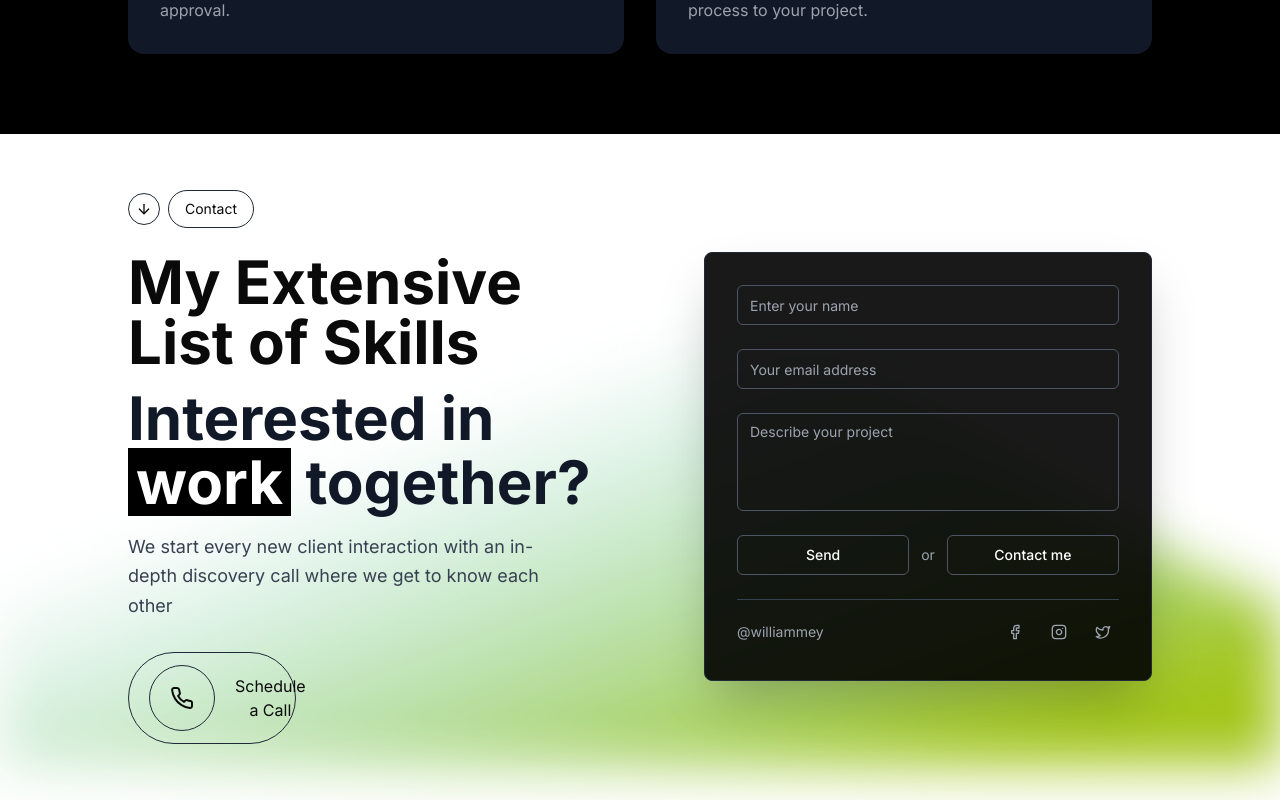
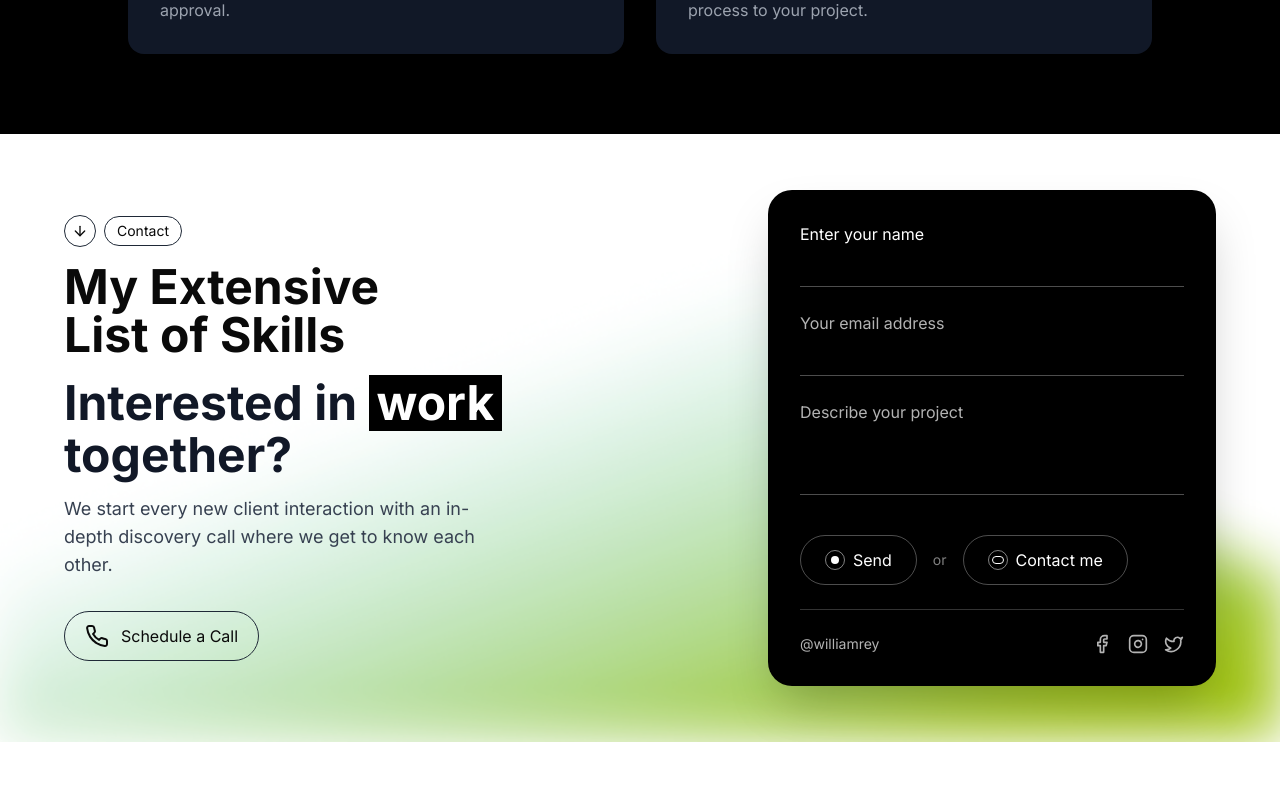
Before and after one commit to Moniruzzaman2525/Develop-Me, a Next.js app: page / in a window 1280 px wide. Shown: the part 2894-3694 px from the top of the page. After the commit the page ends 3636 px from the top, so only its background shows below. Built offline with nearby package versions, Linux system fonts and the light colour scheme.

Commit message:
done contact section

```diff
--- a/components/sections/contact-section.tsx
+++ b/components/sections/contact-section.tsx
@@ -4,9 +4,6 @@ import type React from "react"
 import { useState } from "react"
 import Image from "next/image"
 import { Button } from "@/components/ui/button"
-import { Input } from "@/components/ui/input"
-import { Textarea } from "@/components/ui/textarea"
-import { Card } from "@/components/ui/card"
 import { Moon, Sun, Phone, Facebook, Instagram, Twitter, ArrowDown } from "lucide-react"
 
 const ContactSection = () => {
@@ -27,12 +24,10 @@ const ContactSection = () => {
     const handleSubmit = (e: React.FormEvent) => {
         e.preventDefault()
         console.log("Form submitted:", formData)
-        // Handle form submission here
     }
 
     const handleContactMe = () => {
         console.log("Contact me clicked")
-        // Handle contact action here
     }
 
     return (
@@ -62,25 +57,25 @@ const ContactSection = () => {
             </div>
 
             <div className="relative z-20 min-h-[60vh]">
-                <div className="max-w-full mx-auto md:px-32 md:py-14">
-                    <div className="grid lg:grid-cols-2 gap-8 lg:gap-16 items-center ">
-                        <div className="space-y-6 lg:space-y-8">
+                <div className="max-w-full mx-auto px-4 sm:px-8 md:px-16 py-10 md:py-14">
+                    <div className="grid grid-cols-1 lg:grid-cols-2 gap-10 items-center">
+                        <div className="space-y-8">
                             <div className="space-y-4">
                                 <div className="animate-fade-in">
-                                    <div className="flex items-center gap-2 mb-6">
+                                    <div className="flex items-center gap-2 mb-4">
                                         <div className="w-8 h-8 rounded-full border border-gray-800 dark:border-gray-700 flex items-center justify-center">
                                             <ArrowDown className="w-4 h-4" />
                                         </div>
-                                        <span className="text-sm border rounded-full border-gray-800 dark:border-gray-700 px-4 py-2">Contact</span>
+                                        <span className="text-sm border rounded-full border-gray-800 dark:border-gray-700 px-3 py-1">Contact</span>
                                     </div>
-                                    <h2 className="text-4xl md:text-6xl font-bold leading-tight">
+                                    <h2 className="text-3xl md:text-5xl font-bold leading-tight">
                                         My Extensive
                                         <br />
                                         List of Skills
                                     </h2>
                                 </div>
 
-                                <h1 className="text-4xl lg:text-6xl font-bold text-gray-900 dark:text-white leading-tight">
+                                <h1 className="text-3xl md:text-5xl font-bold text-gray-900 dark:text-white leading-tight">
                                     Interested in{" "}
                                     <span className="bg-black dark:bg-white text-white dark:text-black px-2 py-1 inline-block transition-colors duration-300">
                                         work
@@ -88,105 +83,109 @@ const ContactSection = () => {
                                     together?
                                 </h1>
 
-                                <p className="text-lg text-gray-700 dark:text-gray-300 max-w-md leading-relaxed">
-                                    We start every new client interaction with an in-depth discovery call where we get to know each other
+                                <p className="text-base md:text-lg text-gray-700 dark:text-gray-300 max-w-md leading-relaxed">
+                                    We start every new client interaction with an in-depth discovery call where we get to know each other.
                                 </p>
                             </div>
 
-                            <div className="transition-all w-[35%] border px-5 border-gray-800 dark:border-gray-700 py-3 gap-5 rounded-full flex items-center duration-200">
-                                <div className="flex items-center border px-5 border-gray-800 dark:border-gray-700 py-5 justify-center rounded-full">
+                            <div className="flex flex-col sm:flex-row items-start sm:items-center gap-4 sm:gap-6 mt-6">
+                                <div className="flex items-center border px-5 py-3 border-gray-800 dark:border-gray-700 rounded-full gap-3 w-full sm:w-auto">
                                     <Phone className="w-6 h-6" />
-                                </div>
-                                <button
-                                >
+                                    <button>
                                         Schedule a Call
                                     </button>
                                 </div>
                             </div>
-                        <div className="flex justify-center lg:justify-end">
-                            <Card className="w-full max-w-md bg-black/90 dark:bg-gray-900/95 backdrop-blur-sm border-gray-800 dark:border-gray-700 p-6 lg:p-8 shadow-2xl">
+                        </div>
+
+                        <div className="flex justify-center lg:justify-end mt-8 lg:mt-0">
+                            <div className="w-full max-w-sm sm:max-w-md bg-black rounded-3xl p-6 sm:p-8 shadow-2xl">
                                 <form onSubmit={handleSubmit} className="space-y-6">
-                                    <div>
-                                        <Input
+                                    <div className="space-y-2">
+                                        <label className="block text-white text-sm sm:text-base">Enter your name</label>
+                                        <div className="border-b border-white/30 pb-2 focus-within:border-[#C5FF41] transition-colors duration-200">
+                                            <input
                                                 name="name"
-                                            placeholder="Enter your name"
+                                                type="text"
                                                 value={formData.name}
                                                 onChange={handleInputChange}
-                                            className="bg-transparent border-gray-600 dark:border-gray-500 text-white placeholder:text-gray-400 focus:border-gray-400 dark:focus:border-gray-300 transition-colors duration-200"
+                                                className="w-full bg-transparent text-white placeholder:text-transparent focus:outline-none text-base"
+                                                placeholder="Enter your name"
                                             />
                                         </div>
+                                    </div>
 
-                                    <div>
-                                        <Input
+                                    <div className="space-y-2">
+                                        <label className="block text-white/70 text-sm sm:text-base">Your email address</label>
+                                        <div className="border-b border-white/30 pb-2 focus-within:border-[#C5FF41] transition-colors duration-200">
+                                            <input
                                                 name="email"
                                                 type="email"
-                                            placeholder="Your email address"
                                                 value={formData.email}
                                                 onChange={handleInputChange}
-                                            className="bg-transparent border-gray-600 dark:border-gray-500 text-white placeholder:text-gray-400 focus:border-gray-400 dark:focus:border-gray-300 transition-colors duration-200"
+                                                className="w-full bg-transparent text-white placeholder:text-transparent focus:outline-none text-base"
+                                                placeholder="Your email address"
                                             />
                                         </div>
+                                    </div>
 
-                                    <div>
-                                        <Textarea
+                                    <div className="space-y-2">
+                                        <label className="block text-white/70 text-sm sm:text-base">Describe your project</label>
+                                        <div className="border-b border-white/30 pb-2 focus-within:border-[#C5FF41] transition-colors duration-200">
+                                            <textarea
                                                 name="project"
-                                            placeholder="Describe your project"
                                                 value={formData.project}
                                                 onChange={handleInputChange}
-                                            rows={4}
-                                            className="bg-transparent border-gray-600 dark:border-gray-500 text-white placeholder:text-gray-400 focus:border-gray-400 dark:focus:border-gray-300 resize-none transition-colors duration-200"
+                                                rows={2}
+                                                className="w-full bg-transparent text-white placeholder:text-transparent focus:outline-none resize-none text-base"
+                                                placeholder="Describe your project"
                                             />
                                         </div>
+                                    </div>
 
-                                    <div className="flex flex-col sm:flex-row gap-3">
-                                        <Button
+                                    <div className="flex flex-col sm:flex-row gap-4 pt-4">
+                                        <button
                                             type="submit"
-                                            variant="outline"
-                                            className="flex-1 bg-transparent border-gray-600 dark:border-gray-500 text-white hover:bg-white/10 dark:hover:bg-gray-700/50 transition-all duration-200"
+                                            className="flex items-center justify-center gap-2 bg-transparent border border-white/30 text-white px-6 py-3 rounded-full hover:bg-white/10 focus:border-[#C5FF41] transition-all duration-200 text-base font-normal w-full sm:w-auto"
                                         >
+                                            <div className="w-5 h-5 rounded-full border border-white/50 flex items-center justify-center">
+                                                <div className="w-2 h-2 bg-white rounded-full"></div>
+                                            </div>
                                             Send
-                                        </Button>
-                                        <span className="text-gray-400 self-center text-sm">or</span>
-                                        <Button
+                                        </button>
+
+                                        <div className="flex items-center justify-center text-white/50 text-sm">or</div>
+
+                                        <button
                                             type="button"
                                             onClick={handleContactMe}
-                                            variant="outline"
-                                            className="flex-1 bg-transparent border-gray-600 dark:border-gray-500 text-white hover:bg-white/10 dark:hover:bg-gray-700/50 transition-all duration-200"
+                                            className="flex items-center justify-center gap-2 bg-transparent border border-white/30 text-white px-6 py-3 rounded-full hover:bg-white/10 focus:border-[#C5FF41] transition-all duration-200 text-base font-normal w-full sm:w-auto"
                                         >
+                                            <div className="w-5 h-5 rounded-full border border-white/50 flex items-center justify-center">
+                                                <div className="w-3 h-2 border border-white rounded-sm"></div>
+                                            </div>
                                             Contact me
-                                        </Button>
+                                        </button>
                                     </div>
 
-                                    <div className="pt-4 border-t border-gray-700 dark:border-gray-600">
-                                        <div className="flex items-center justify-between">
-                                            <span className="text-gray-400 text-sm">@williammey</span>
-                                            <div className="flex space-x-3">
-                                                <Button
-                                                    variant="ghost"
-                                                    size="icon"
-                                                    className="text-gray-400 hover:text-white hover:bg-white/10 dark:hover:bg-gray-700/50 h-8 w-8 transition-all duration-200"
-                                                >
-                                                    <Facebook className="h-4 w-4" />
-                                                </Button>
-                                                <Button
-                                                    variant="ghost"
-                                                    size="icon"
-                                                    className="text-gray-400 hover:text-white hover:bg-white/10 dark:hover:bg-gray-700/50 h-8 w-8 transition-all duration-200"
-                                                >
-                                                    <Instagram className="h-4 w-4" />
-                                                </Button>
-                                                <Button
-                                                    variant="ghost"
-                                                    size="icon"
-                                                    className="text-gray-400 hover:text-white hover:bg-white/10 dark:hover:bg-gray-700/50 h-8 w-8 transition-all duration-200"
-                                                >
-                                                    <Twitter className="h-4 w-4" />
-                                                </Button>
+                                    <div className="pt-6 border-t border-white/20">
+                                        <div className="flex flex-col sm:flex-row items-center justify-between gap-4">
+                                            <span className="text-white/70 text-sm">@williamrey</span>
+                                            <div className="flex space-x-4">
+                                                <button type="button" className="text-white/70 hover:text-white transition-colors duration-200">
+                                                    <Facebook className="h-5 w-5" />
+                                                </button>
+                                                <button type="button" className="text-white/70 hover:text-white transition-colors duration-200">
+                                                    <Instagram className="h-5 w-5" />
+                                                </button>
+                                                <button type="button" className="text-white/70 hover:text-white transition-colors duration-200">
+                                                    <Twitter className="h-5 w-5" />
+                                                </button>
                                             </div>
                                         </div>
                                     </div>
                                 </form>
-                            </Card>
+                            </div>
                         </div>
                     </div>
                 </div>
```
Lines whose indentation alone changed are shown as unchanged.
